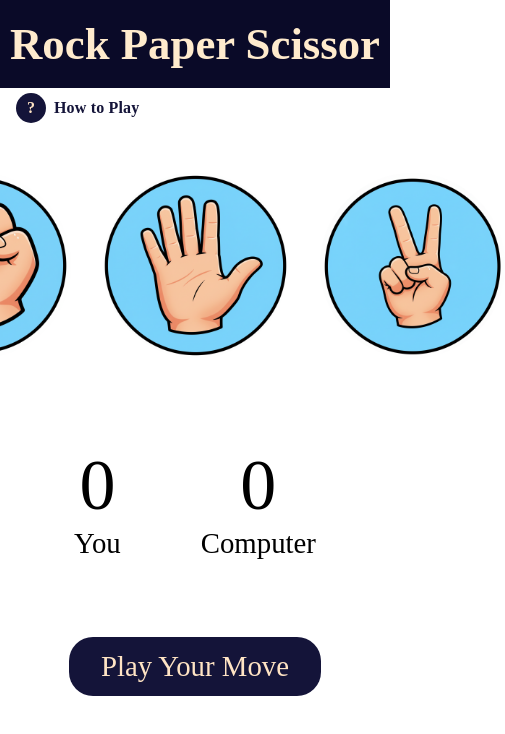
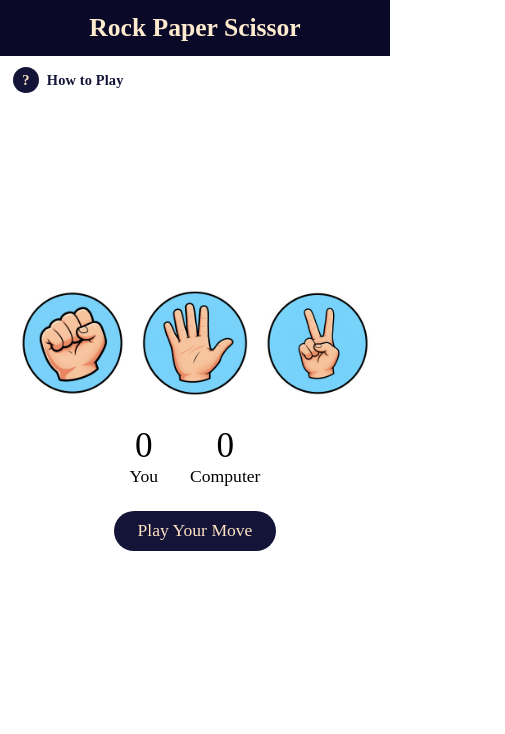
Before and after one commit to sohamdesai2006-code/rock-paper-scissors, a plain HTML site: page index.html in a window 390 px wide. Shown: the whole page, 505 px wide, since content can reach past the window. Drawn offline with Linux system fonts and the light colour scheme.

Commit message:
Mobile responsive

```diff
--- a/index.html
+++ b/index.html
@@ -4,7 +4,7 @@
     <meta charset="UTF-8">
     <meta name="viewport" content="width=device-width, initial-scale=1.0">
     <title>Rock Paper Scissor Game</title>
-    <link rel="stylesheet" href="style.css">
+    <link rel="stylesheet" href="style.css?v=18">
 </head>
 <body>
     <!-- How to Play Help Button & Popup -->
@@ -26,6 +26,7 @@
 
     <h1>Rock Paper Scissor</h1>
 
+    <div class="game-container">
         <div class="choices">
             <div class="choice" id="rock">
                 <img src="rock.png">
@@ -56,6 +57,7 @@
         <div class="reset-container">
             <button id="reset-btn" onclick="resetGame()">Restart Game</button>
         </div>
+    </div>
     <script src="RPS.js"></script>
 </body>
 </html>
--- a/style.css
+++ b/style.css
@@ -11,29 +11,46 @@
 }
 
 body{
-    height: 100vh;
-    overflow: hidden;
+    min-height: 100dvh;
     display: flex;
     flex-direction: column;
-    justify-content: space-between;
-    padding-bottom: 1.5rem;
+    justify-content: flex-start;
+    overflow-y: auto;
+    overflow-x: hidden;
+}
+
+.game-container {
+    display: flex;
+    flex-direction: column;
+    justify-content: center;
+    align-items: center;
+    flex-grow: 1;
+    width: 100%;
+    gap: clamp(1.2rem, 5vh, 4rem);
+    padding: 1rem 0;
 }
 
 h1{
     background-color: rgb(10, 10, 40);
     color: blanchedalmond;
-    height: 5.5rem;
-    line-height: 5.5rem;
-    font-size: 2.8rem;
+    height: auto;
+    padding: 1rem 0;
+    font-size: clamp(1.6rem, 6vw, 2.8rem);
+    display: flex;
+    justify-content: center;
+    align-items: center;
 }
 
 .choice{
-    height: 200px;
-    width: 200px;
+    width: 25%;
+    aspect-ratio: 1 / 1;
+    max-width: 200px;
+    min-width: 80px;
     border-radius: 50%;
     display: flex;
     justify-content: center;
     align-items: center;
+    transition: background-color 0.2s ease;
 }
 
 .choice:hover{
@@ -42,8 +59,8 @@ h1{
 }
 
 img{
-    height: 185px;
-    width: 185px;
+    width: 90%;
+    height: 90%;
     object-fit: cover;
     border-radius: 50%;
 }
@@ -52,19 +69,21 @@ img{
     display: flex;
     justify-content: center;
     align-items: center;
-    gap: 2rem;
+    gap: clamp(0.5rem, 5%, 2rem);
+    padding: 0 0.5rem;
+    width: 100%;
 }
 
 .score-board{
     display: flex;
     justify-content: center;
     align-items: center;
-    font-size: 1.8rem;
-    gap: 5rem;
+    font-size: clamp(1.1rem, 3.5vw, 1.8rem);
+    gap: clamp(2rem, 8vw, 5rem);
 }
 
 #user-score,#comp-score{
-    font-size: 4.5rem;
+    font-size: clamp(2.5rem, 8vw, 4.5rem);
 }
 
 .msg-container{
@@ -74,7 +93,7 @@ img{
 #msg{
     background-color: rgb(20, 20, 57);
     color: bisque;
-    font-size: 1.8rem;
+    font-size: clamp(1.1rem, 3.5vw, 1.8rem);
     display: inline-block;
     padding: 0.8rem 2rem;
     border-radius: 1.5rem;
@@ -227,3 +246,83 @@ img{
     background: #c0392b !important;
     color: #fff;
 }
+
+/* ── Media Queries for Responsiveness ── */
+
+@media (max-width: 768px) {
+    .help-wrapper {
+        top: 4.8rem;
+    }
+}
+
+@media (max-width: 480px) {
+    .help-wrapper {
+        top: 4.2rem;
+        left: 0.8rem;
+    }
+
+    .help-icon {
+        width: 26px;
+        height: 26px;
+        font-size: 0.9rem;
+    }
+
+    .help-label {
+        font-size: 0.9rem;
+    }
+
+    #rules-popup {
+        min-width: 180px;
+        padding: 0.9rem 1.1rem 0.8rem 1.1rem;
+    }
+
+    #rules-popup ul li {
+        font-size: 0.85rem;
+    }
+
+    #reset-btn {
+        font-size: 1.15rem !important;
+        padding: 0.6rem 1.8rem !important;
+    }
+
+    h1 {
+        font-size: 1.6rem !important;
+        padding: 0.8rem 0 !important;
+    }
+
+    .game-container {
+        gap: 1.5rem !important;
+        padding: 0.5rem 0 !important;
+    }
+
+    .choices {
+        gap: 1.5vw !important;
+        padding: 0 1.5vw !important;
+    }
+
+    .choice {
+        width: 30vw !important;
+        height: 30vw !important;
+        min-width: 0 !important;
+        max-width: none !important;
+    }
+
+    .choice img {
+        width: 90% !important;
+        height: 90% !important;
+    }
+
+    .score-board {
+        font-size: 1.1rem !important;
+        gap: 2rem !important;
+    }
+
+    #user-score, #comp-score {
+        font-size: 2.2rem !important;
+    }
+
+    #msg {
+        font-size: 1.1rem !important;
+        padding: 0.6rem 1.5rem !important;
+    }
+}
```
Lines whose indentation alone changed are shown as unchanged.
